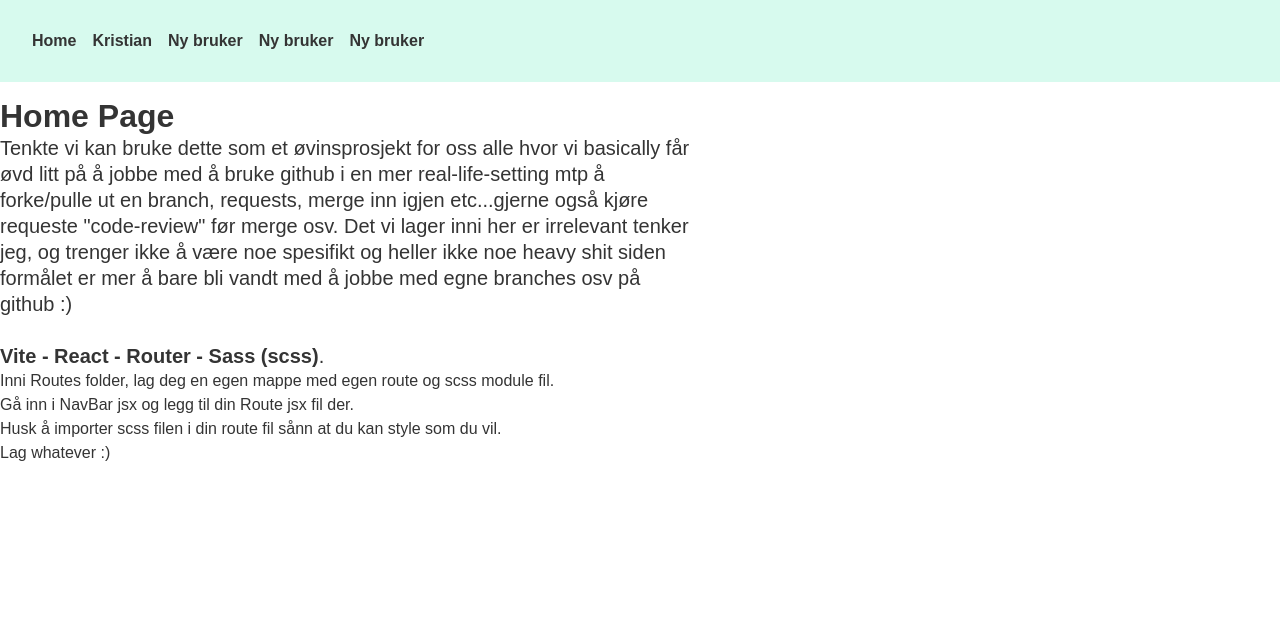
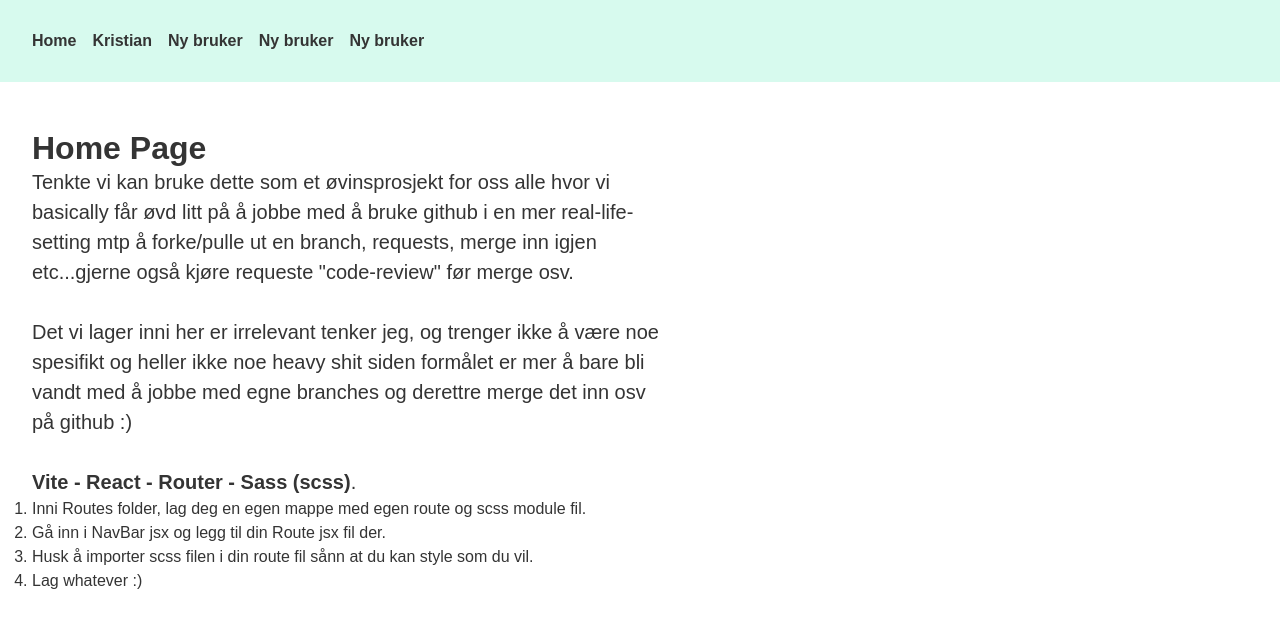
Before and after one commit to Kristian-kodehode/KodehodeFellesProsjekt, a React (Vite) app: page /#/ in a window 1280 px wide. Shown: the top 628 px of the page. Built offline with nearby package versions, Linux system fonts and the light colour scheme.

Commit message:
adjusted beskrivelse class

```diff
--- a/src/App.scss
+++ b/src/App.scss
@@ -21,9 +21,11 @@ nav {
 
 .beskrivelse {
   max-width: 700px;
+  padding: 2rem;
+
   p {
     font-size: 20px;
-    line-height: 1.3;
+    line-height: 1.5;
   }
   ol {
     line-height: 1.5;
--- a/src/Routes/Home.jsx
+++ b/src/Routes/Home.jsx
@@ -8,10 +8,12 @@ const Home = () => {
           basically får øvd litt på å jobbe med å bruke github i en mer
           real-life-setting mtp å forke/pulle ut en branch, requests, merge inn
           igjen etc...gjerne også kjøre requeste "code-review" før merge osv.
+          <br /> <br />
           Det vi lager inni her er irrelevant tenker jeg, og trenger ikke å være
           noe spesifikt og heller ikke noe heavy shit siden formålet er mer å
-          bare bli vandt med å jobbe med egne branches osv på github :) <br />{" "}
-          <br /> <strong>Vite - React - Router - Sass (scss)</strong>.
+          bare bli vandt med å jobbe med egne branches og derettre merge det inn
+          osv på github :) <br /> <br />{" "}
+          <strong>Vite - React - Router - Sass (scss)</strong>.
         </p>
         <ol>
           <li>
```
